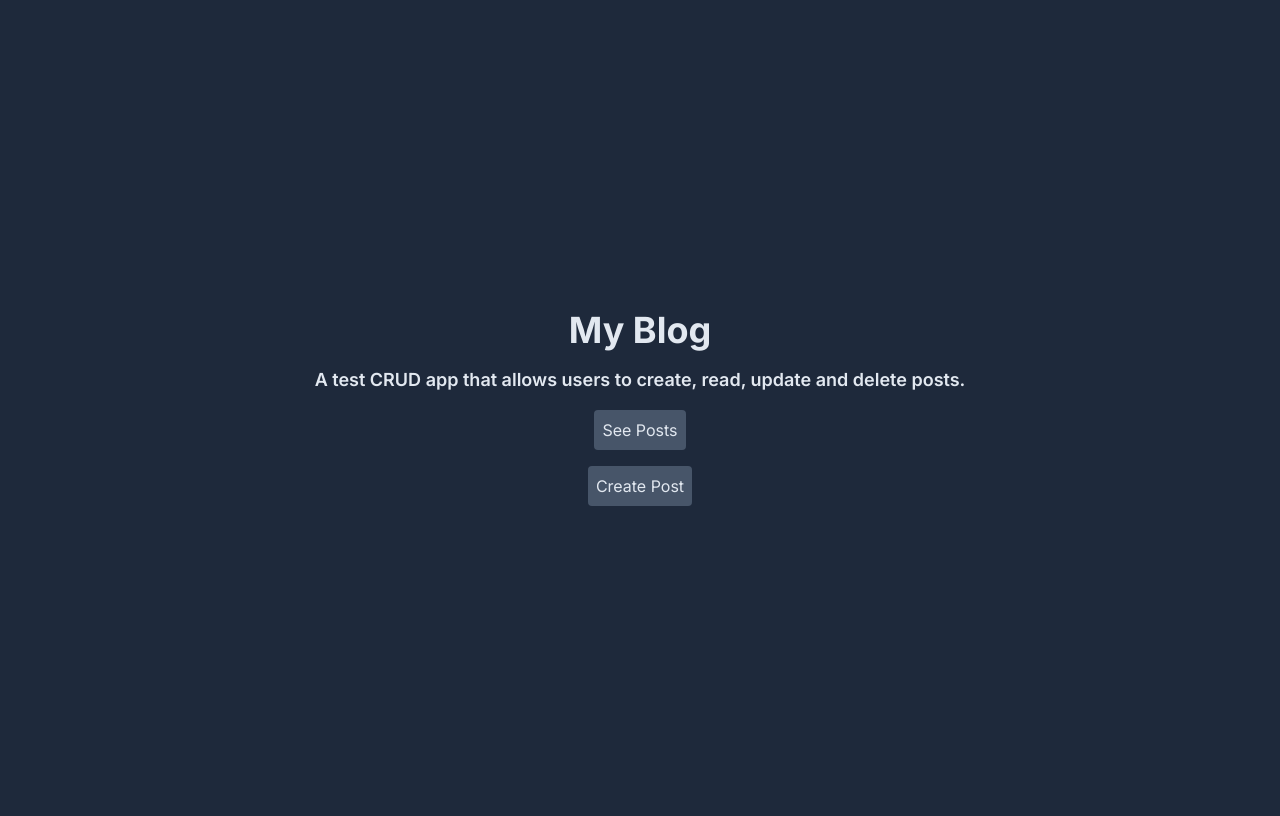
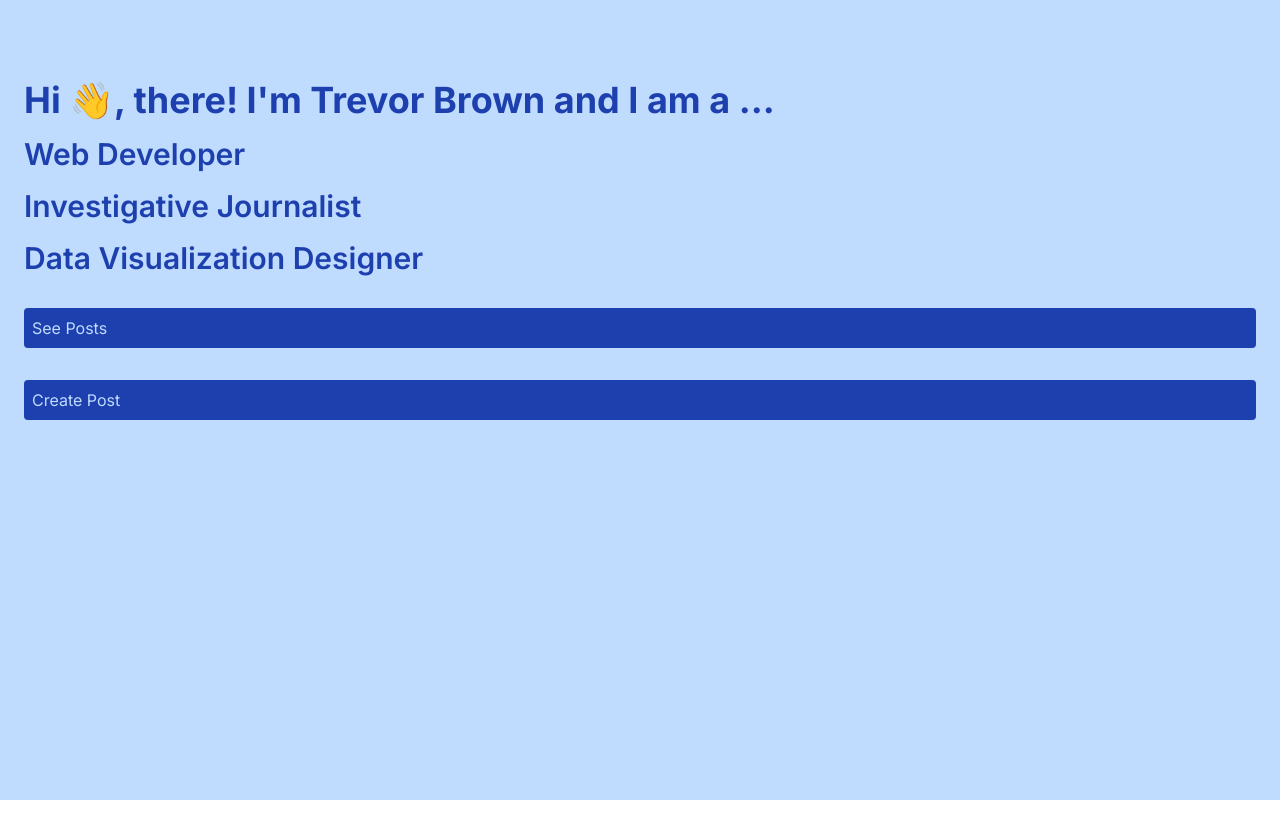
Before and after one commit to tbrown034/my-blog, a Next.js app: page / in a window 1280 px wide. Built offline with nearby package versions, Linux system fonts and the light colour scheme.

Commit message:
improving AI, v! of hi i'm ...

```diff
--- a/app/api/posts/route.js
+++ b/app/api/posts/route.js
@@ -6,3 +6,12 @@ import { NextResponse } from "next/server";
 export async function GET(Request) {
   return NextResponse.json(mockPosts);
 }
+
+export async function DELETE(request) {
+  const { searchParams } = new URL(request.url);
+  const id = searchParams.get('id');
+
+  // Logic to delete the post from the database goes here...
+
+  return NextResponse.json({ message: 'Post deleted' });
+}
--- a/app/layout.tsx
+++ b/app/layout.tsx
@@ -14,7 +14,7 @@ export default function RootLayout({
   children: React.ReactNode;
 }) {
   return (
-    <html className="p-2 mx-auto bg-slate-800 text-slate-200" lang="en">
+    <html lang="en">
       <body className={inter.className}>{children}</body>
     </html>
   );
--- a/app/page.tsx
+++ b/app/page.tsx
@@ -1,21 +1,53 @@
-// app/page.tsx
+"use client";
+import { motion } from "framer-motion";
 import Link from "next/link";
+import React from "react";
+
 export default function Home() {
   return (
-    <main className="flex flex-col items-center justify-center min-h-screen gap-4">
-      <h1 className="text-4xl font-bold">My Blog</h1>
-      <h3 className="text-lg font-semibold">
-        A test CRUD app that allows users to create, read, update and delete
-        posts.
-      </h3>
+    <main className="flex flex-col min-h-screen gap-4 px-6 py-20 bg-blue-200">
+      <motion.div
+        className="text-4xl font-bold text-blue-800"
+        initial={{ opacity: 0, y: -20 }}
+        animate={{ opacity: 1, y: 0 }}
+        transition={{ duration: 1 }}
+      >
+        <p> Hi 👋, there! I'm Trevor Brown and I am a ...</p>
+      </motion.div>
+      <motion.h2
+        className="text-3xl font-semibold text-blue-800"
+        initial={{ opacity: 0, y: -20 }}
+        animate={{ opacity: 1, y: 0 }}
+        transition={{ duration: 1.5, delay: 1.5 }}
+      >
+        Web Developer
+      </motion.h2>
+
+      <motion.h2
+        className="text-3xl font-semibold text-blue-800"
+        initial={{ opacity: 0, y: -20 }}
+        animate={{ opacity: 1, y: 0 }}
+        transition={{ duration: 1.5, delay: 1.5 }}
+      >
+        Investigative Journalist
+      </motion.h2>
+
+      <motion.h2
+        className="text-3xl font-semibold text-blue-800"
+        initial={{ opacity: 0, y: -20 }}
+        animate={{ opacity: 1, y: 0 }}
+        transition={{ duration: 1.5, delay: 1.5 }}
+      >
+        Data Visualization Designer
+      </motion.h2>
       <Link
-        className="p-2 rounded bg-slate-600 hover:bg-slate-500 active:bg-slate-400"
+        className="p-2 mt-4 text-blue-200 bg-blue-800 rounded hover:bg-blue-700 active:bg-blue-900"
         href="/posts"
       >
         See Posts
       </Link>
       <Link
-        className="p-2 rounded bg-slate-600 hover:bg-slate-500 active:bg-slate-400"
+        className="p-2 mt-4 text-blue-200 bg-blue-800 rounded hover:bg-blue-700 active:bg-blue-900"
         href="/posts/new"
       >
         Create Post
--- a/app/posts/[id]/page.jsx
+++ b/app/posts/[id]/page.jsx
@@ -0,0 +1,3 @@
+"use client";
+
+export default function individualPost({ params }) {}
--- a/app/posts/page.jsx
+++ b/app/posts/page.jsx
@@ -1,8 +1,7 @@
-// app/posts/page.jsx
-
 "use client";
 import React, { useEffect, useState } from "react";
 import Link from "next/link";
+import { motion } from "framer-motion";
 
 export default function PostsPage() {
   const [posts, setPosts] = useState([]);
@@ -21,12 +20,24 @@ export default function PostsPage() {
     fetchPosts();
   }, []);
 
+  const fadeIn = {
+    initial: { opacity: 0, y: -10 },
+    animate: { opacity: 1, y: 0 },
+  };
+
   return (
-    <section className="flex flex-col items-center min-h-screen gap-4 py-20">
+    <section className="flex flex-col items-center min-h-screen gap-4 py-20 text-blue-800 bg-blue-200">
       <h1 className="text-4xl font-bold">Blog Posts</h1>
       <div className="flex flex-col gap-8 ">
         {posts.map((post) => (
-          <div className="flex flex-col gap-1" key={post.id}>
+          <motion.div
+            className="flex flex-col gap-1"
+            key={post.id}
+            variants={fadeIn}
+            initial="initial"
+            animate="animate"
+            transition={{ duration: 0.5, delay: 0.1 * post.id }}
+          >
             <h2 className="text-2xl underline underline-offset-4">
               {post.title}
             </h2>
@@ -35,10 +46,10 @@ export default function PostsPage() {
             <Link className="text-blue-500" href="/">
               Read More
             </Link>
-          </div>
+          </motion.div>
         ))}
       </div>
-      <Link className="p-2 rounded-lg bg-slate-700" href="/">
+      <Link className="p-2 text-blue-200 bg-blue-800 rounded-lg" href="/">
         Back to Home
       </Link>
     </section>
--- a/package.json
+++ b/package.json
@@ -10,17 +10,22 @@
   },
   "dependencies": {
     "@prisma/client": "^4.15.0",
+    "@react-three/drei": "^9.77.0",
     "@types/node": "20.3.1",
     "@types/react": "18.2.12",
     "@types/react-dom": "18.2.5",
     "autoprefixer": "10.4.14",
     "eslint": "8.43.0",
     "eslint-config-next": "13.4.6",
+    "framer-motion": "^10.12.16",
     "next": "13.4.6",
     "postcss": "8.4.24",
     "react": "18.2.0",
     "react-dom": "18.2.0",
+    "react-spring": "^9.7.1",
+    "react-three-fiber": "^6.0.13",
     "tailwindcss": "3.3.2",
+    "three": "^0.153.0",
     "typescript": "5.1.3"
   },
   "devDependencies": {
```
Also changed, not shown: 1 other file (tests, documents, lock files or other folders).
